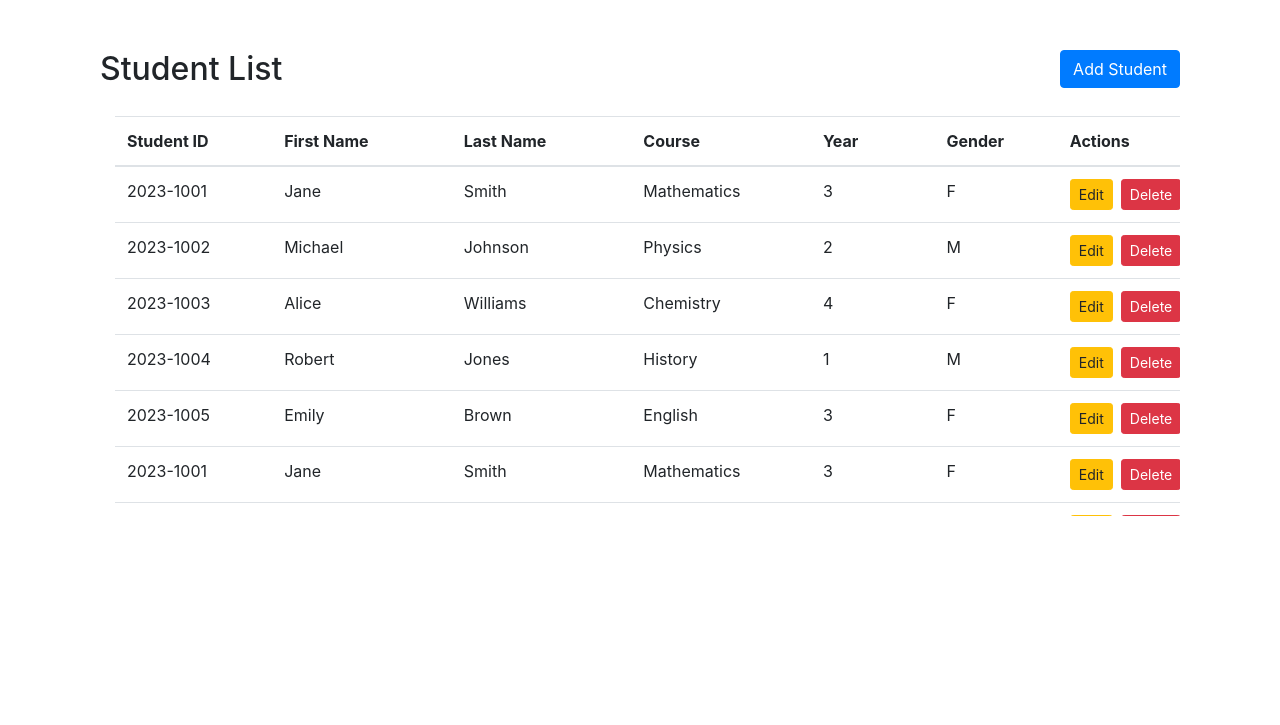
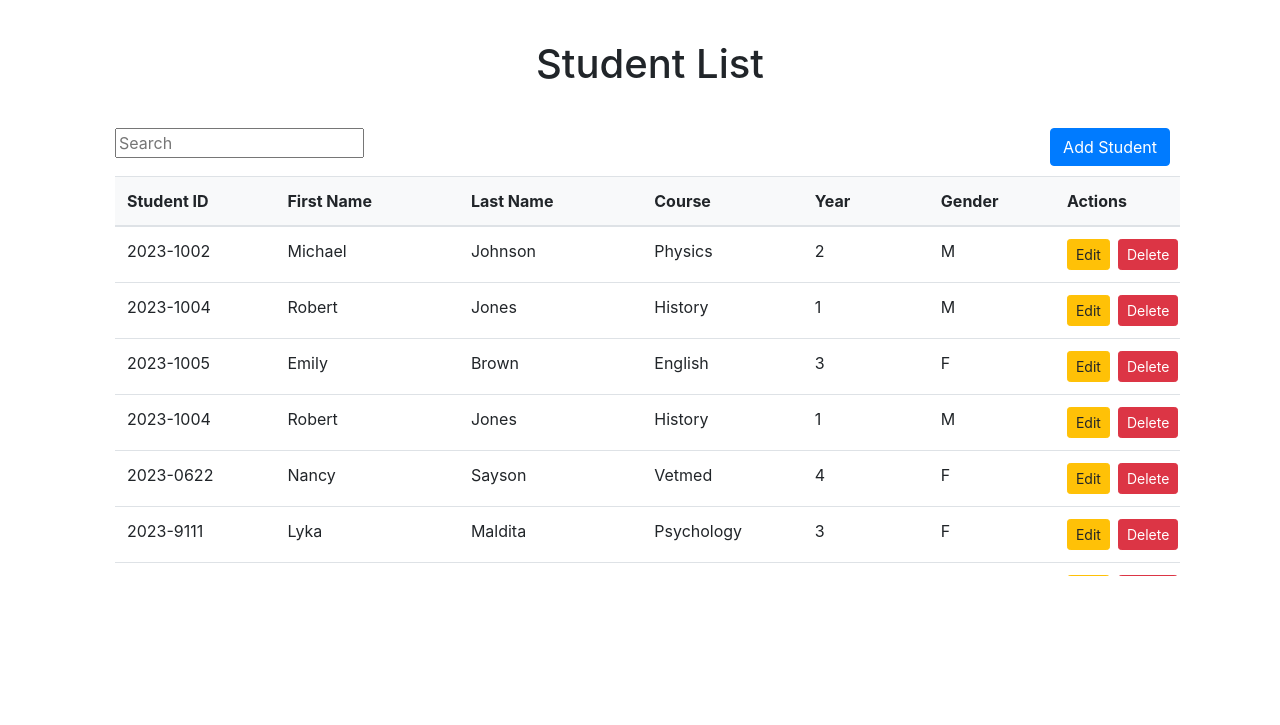
Before and after one commit to nancymsay/ccc181ssis, a Flask app: page / in a window 1280 px wide. Shown: the part 56-781 px from the top of the page. Run offline with Flask 3, Linux system fonts and the light colour scheme; some libraries are stand-ins or nearby versions.

Commit message:
update student layout

```diff
--- a/app/templates/base.html
+++ b/app/templates/base.html
@@ -3,20 +3,24 @@
     <head>
         <meta charset="utf-8" />
         <meta name="viewport" content="width=device-width, initial-scale=1" />
-        <link
-        rel="stylesheet"
-        href="https://stackpath.bootstrapcdn.com/bootstrap/4.4.1/css/bootstrap.min.css"
-        integrity="sha384-Vkoo8x4CGsO3+Hhxv8T/Q5PaXtkKtu6ug5TOeNV6gBiFeWPGFN9MuhOf23Q9Ifjh"
-        crossorigin="anonymous"
-        />
-
-        <link
-        rel="stylesheet"
-        href="https://stackpath.bootstrapcdn.com/font-awesome/4.7.0/css/font-awesome.min.css"
-        crossorigin="anonymous"
-        />
+        <link rel="stylesheet" href="https://stackpath.bootstrapcdn.com/bootstrap/4.4.1/css/bootstrap.min.css" integrity="sha384-Vkoo8x4CGsO3+Hhxv8T/Q5PaXtkKtu6ug5TOeNV6gBiFeWPGFN9MuhOf23Q9Ifjh" crossorigin="anonymous" />
+        <link rel="stylesheet" href="https://stackpath.bootstrapcdn.com/font-awesome/4.7.0/css/font-awesome.min.css" crossorigin="anonymous" />
 
         <title>{% block title %}Home{% endblock %}</title>
+
+        <style>
+            .table-container {
+                max-height: 400px;
+                overflow-y: scroll;
+                overflow-x: hidden;
+            }
+
+            thead th {
+                position: sticky;
+                top: 0;
+                background-color: #f8f9fa;
+            }
+        </style>
     </head>
     <body>
         <nav class="navbar navbar-expand-lg navbar-dark bg-dark">
@@ -59,5 +63,39 @@
         crossorigin="anonymous"
         ></script>
 
+        <script src="https://code.jquery.com/jquery-3.6.0.min.js"></script>
+        <script src="https://cdn.jsdelivr.net/npm/bootstrap@5.3.0/dist/js/bootstrap.bundle.min.js"></script>
+
+        <script>
+            // Ensure that the script is placed after the jQuery and Bootstrap libraries are loaded
+            $(document).ready(function(){
+                // Handle the click event of the edit button
+                $('.btn-warning').click(function(){
+                    // Fetch the student data and populate the form inputs accordingly
+                    var studentID = $(this).closest('tr').find('td:first').text(); // Assuming the first column contains the student ID
+                    // Add code here to fetch other data like first name, last name, course, year, gender, etc.
+
+                    // Populate the form inputs in the modal with the fetched data
+                    $('#editModal').find('#studentID').val(studentID);
+                    // Add code here to set values for other form inputs
+
+                    // Display the modal for editing
+                    $('#editModal').modal('show');
+                });
+            });
+        </script>
+
+        <script>
+            $(document).ready(function(){
+                // Handle the click event of the delete button
+                $('.btn-danger').click(function(e){
+                    e.preventDefault();
+                    var deleteUrl = $(this).attr('href');
+                    $('#confirmDeleteButton').attr('href', deleteUrl);
+                    $('#deleteModal').modal('show');
+                });
+            });
+        </script>
+
     </body>
 </html>
--- a/app/templates/student.html
+++ b/app/templates/student.html
@@ -2,13 +2,18 @@
 <title>{% block title %}Student{% endblock %}</title>
 
 {% block content %}
-<div class="container" style="margin-top: 50px;">
+<div class="container" style="margin-top: 40px;">
     <div class="row">
-        <div class="col-sm-8">
-            <h2 style="display: inline-block; margin-right: 20px;">Student List</h2>
+        <div class="col-sm-12 text-center">
+            <h1 style="display: inline-block; margin-left: 20px; margin-bottom: 40px">Student List</h1>
+        </div>
+    </div>
+    <div class="row" style="margin-bottom: 5px;">
+        <div class="col-sm-8 text-left">
+            <input type="text" id="searchBar" placeholder="Search" style="display: inline-block; margin-left: 15px; width:35%;">
         </div>
         <div class="col-sm-4 text-right">
-            <button class="btn btn-primary" data-toggle="modal" data-target="#myModal" style="display: inline-block;">Add Student</button>
+            <button class="btn btn-primary" data-toggle="modal" data-target="#myModal" style="display: inline-block; margin-right: 10px;">Add Student</button>
         </div>
     </div>
 
@@ -24,35 +29,36 @@
                 </div>
 
                 <div class="modal-body">
+                    <!-- Form for adding new student data -->
                     <form action="{{url_for('student')}}" method="POST">
                         <div class="form-group">
                             <label for="exampleFormControlInput1" class="col-form-label">Student ID</label>
-                            <input type="text" name="text" class="form-control" id="exampleFormControlInput1" placeholder="2021-1234">
+                            <input type="text" name="studentID" class="form-control" id="exampleFormControlInput1" placeholder="2021-1234">
                         </div>
 
                         <div class="form-group">
                             <label for="exampleFormControlInput1" class="col-form-label">First Name</label>
-                            <input type="text" name="text" class="form-control" id="exampleFormControlInput1" placeholder="Juan">
+                            <input type="text" name="firstName" class="form-control" id="exampleFormControlInput1" placeholder="Juan">
                         </div>
 
                         <div class="form-group">
                             <label for="exampleFormControlInput1" class="col-form-label">Last Name</label>
-                            <input type="text" name="text" class="form-control" id="exampleFormControlInput1" placeholder="Cruz">
+                            <input type="text" name="lastName" class="form-control" id="exampleFormControlInput1" placeholder="Cruz">
                         </div>
 
                         <div class="form-group">
                             <label for="exampleFormControlInput1" class="col-form-label">Course</label>
-                            <input type="text" name="text" class="form-control" id="exampleFormControlInput1" placeholder="BSCS">
+                            <input type="text" name="course" class="form-control" id="exampleFormControlInput1" placeholder="BSCS">
                         </div>
 
                         <div class="form-group">
                             <label for="exampleFormControlInput1" class="col-form-label">Year</label>
-                            <input type="text" name="text" class="form-control" id="exampleFormControlInput1" placeholder="1-4">
+                            <input type="text" name="year" class="form-control" id="exampleFormControlInput1" placeholder="1-4">
                         </div>
 
                         <div class="form-group">
                             <label for="exampleFormControlInput1" class="col-form-label">Gender</label>
-                            <input type="text" name="text" class="form-control" id="exampleFormControlInput1" placeholder="F/M">
+                            <input type="text" name="gender" class="form-control" id="exampleFormControlInput1" placeholder="F/M">
                         </div>
 
                         <div class="form-group text-center">
@@ -64,7 +70,84 @@
         </div>
     </div>
 
-    <div class="col-sm-12" style="margin-top: 20px; max-height: 400px; overflow-y: scroll; overflow-x: hidden;">
+    <!-- Edit Student Data -->
+    <div id="editModal" class="modal fade" role="dialog">
+        <div class="modal-dialog">
+            <div class="modal-content">
+                <div class="modal-header">
+                    <h5 class="modal-title text-primary" style="align-content: center;">Edit Student</h5>
+                    <button type="button" class="close" data-dismiss="modal" aria-label="Close">
+                        <span aria-hidden="true">&times;</span>
+                    </button>
+                </div>
+
+                <div class="modal-body">
+                    <!-- Form for editing student data -->
+                    <form action="/update_student" method="POST">
+                        <div class="form-group">
+                            <label for="studentID">Student ID</label>
+                            <input type="text" name="studentID" class="form-control" id="studentID" placeholder="2021-1234" required>
+                        </div>
+
+                        <div class="form-group">
+                            <label for="firstName">First Name</label>
+                            <input type="text" name="FirstName" class="form-control" id="firstName" placeholder="Juan" required>
+                        </div>
+
+                        <div class="form-group">
+                            <label for="lastName">Last Name</label>
+                            <input type="text" name="lastName" class="form-control" id="lastName" placeholder="Cruz" required>
+                        </div>
+
+                        <div class="form-group">
+                            <label for="course">Course</label>
+                            <input type="text" name="course" class="form-control" id="course" placeholder="BSCS" required>
+                        </div>
+
+                        <div class="form-group">
+                            <label for="year">Year</label>
+                            <input type="text" name="year" class="form-control" id="year" placeholder="1" required>
+                        </div>
+
+                        <div class="form-group">
+                            <label for="gender">Gender</label>
+                            <input type="text" name="gender" class="form-control" id="gender" placeholder="M" required>
+                        </div>
+
+                        <div class="form-group text-center">
+                            <button type="submit" class="btn btn-primary mb-2">Update</button>
+                        </div>
+                    </form>
+                </div>
+                <div class="modal-footer">
+                    <button type="button" class="btn btn-secondary" data-dismiss="modal">Close</button>
+                </div>
+            </div>
+        </div>
+    </div>
+
+    <!-- Delete Student Confirmation Modal -->
+    <div id="deleteModal" class="modal fade" role="dialog">
+        <div class="modal-dialog">
+            <div class="modal-content">
+                <div class="modal-header">
+                    <h5 class="modal-title text-danger" style="align-content: center;">Delete Student</h5>
+                    <button type="button" class="close" data-dismiss="modal" aria-label="Close">
+                        <span aria-hidden="true">&times;</span>
+                    </button>
+                </div>
+                <div class="modal-body">
+                    <p>Are you sure you want to delete this student?</p>
+                </div>
+                <div class="modal-footer">
+                    <button type="button" class="btn btn-secondary" data-dismiss="modal">Close</button>
+                    <a id="confirmDeleteButton" href="#" class="btn btn-danger">Delete</a>
+                </div>
+            </div>
+        </div>
+    </div>
+
+    <div class="col-sm-12" style="margin-top: 10px; max-height: 400px; overflow-y: scroll; overflow-x: hidden;">
         <div style="width: max-content;">
             <table class="table table-hover" style="width: 100%;">
                 <colgroup>
@@ -72,7 +155,7 @@
                     <col style="width: 14%">
                     <col style="width: 16%">
                     <col style="width: 16%">
-                    <col style="width: 16%">
+                    <col style="width: 14%">
                     <col style="width: 11%">
                     <col style="width: 11%">
                     <col style="width: 12.5%">
@@ -100,27 +183,12 @@
                     <td>{{row.5}}</td>
                     <td>
                         <a href="/update/{{row.0}}" class="btn btn-warning btn-sm" data-toggle="modal" data-target="#modaledit{{row.0}}">Edit</a>
-                        <a href="/delete/{{row.0}}" onclick="return confirm('Are Sure Want To Deleted ?')" class="btn btn-danger btn-sm">Delete</a>
+                        <a href="/delete/{{row.0}}" class="btn btn-danger btn-sm">Delete</a>
                     </td>
                 </tr>
                 {% endfor %}
 
                 <!-- Static Data -->
-                <tr>
-                    <td>2023-1001</td>
-                    <td>Jane</td>
-                    <td>Smith</td>
-                    <td>Mathematics</td>
-                    <td>3</td>
-                    <td>F</td>
-                    <td>
-                        <div class="d-flex">
-                            <a href="/update/2023-1001" class="btn btn-warning btn-sm mr-2" data-toggle="modal" data-target="#modaledit2023-1001">Edit</a>
-                            <a href="/delete/2023-1001" onclick="return confirm('Are you sure you want to delete?')" class="btn btn-danger btn-sm">Delete</a>
-                        </div>
-                    </td>
-                </tr>
-
                 <tr>
                     <td>2023-1002</td>
                     <td>Michael</td>
@@ -130,23 +198,8 @@
                     <td>M</td>
                     <td>
                         <div class="d-flex">
-                            <a href="/update/2023-1001" class="btn btn-warning btn-sm mr-2" data-toggle="modal" data-target="#modaledit2023-1001">Edit</a>
-                            <a href="/delete/2023-1001" onclick="return confirm('Are you sure you want to delete?')" class="btn btn-danger btn-sm">Delete</a>
-                        </div>
-                    </td>
-                </tr>
-
-                <tr>
-                    <td>2023-1003</td>
-                    <td>Alice</td>
-                    <td>Williams</td>
-                    <td>Chemistry</td>
-                    <td>4</td>
-                    <td>F</td>
-                    <td>
-                        <div class="d-flex">
-                            <a href="/update/2023-1001" class="btn btn-warning btn-sm mr-2" data-toggle="modal" data-target="#modaledit2023-1001">Edit</a>
-                            <a href="/delete/2023-1001" onclick="return confirm('Are you sure you want to delete?')" class="btn btn-danger btn-sm">Delete</a>
+                            <a href="/update/2023-1002" class="btn btn-warning btn-sm mr-2" data-toggle="modal" data-target="#modaledit2023-1002">Edit</a>
+                            <a href="/delete/2023-1002" class="btn btn-danger btn-sm">Delete</a>
                         </div>
                     </td>
                 </tr>
@@ -160,8 +213,8 @@
                     <td>M</td>
                     <td>
                         <div class="d-flex">
-                            <a href="/update/2023-1001" class="btn btn-warning btn-sm mr-2" data-toggle="modal" data-target="#modaledit2023-1001">Edit</a>
-                            <a href="/delete/2023-1001" onclick="return confirm('Are you sure you want to delete?')" class="btn btn-danger btn-sm">Delete</a>
+                            <a href="/update/2023-1004" class="btn btn-warning btn-sm mr-2" data-toggle="modal" data-target="#modaledit2023-1004">Edit</a>
+                            <a href="/delete/2023-1004" class="btn btn-danger btn-sm">Delete</a>
                         </div>
                     </td>
                 </tr>
@@ -175,53 +228,8 @@
                     <td>F</td>
                     <td>
                         <div class="d-flex">
-                            <a href="/update/2023-1001" class="btn btn-warning btn-sm mr-2" data-toggle="modal" data-target="#modaledit2023-1001">Edit</a>
-                            <a href="/delete/2023-1001" onclick="return confirm('Are you sure you want to delete?')" class="btn btn-danger btn-sm">Delete</a>
-                        </div>
-                    </td>
-                </tr>
-
-                <tr>
-                    <td>2023-1001</td>
-                    <td>Jane</td>
-                    <td>Smith</td>
-                    <td>Mathematics</td>
-                    <td>3</td>
-                    <td>F</td>
-                    <td>
-                        <div class="d-flex">
-                            <a href="/update/2023-1001" class="btn btn-warning btn-sm mr-2" data-toggle="modal" data-target="#modaledit2023-1001">Edit</a>
-                            <a href="/delete/2023-1001" onclick="return confirm('Are you sure you want to delete?')" class="btn btn-danger btn-sm">Delete</a>
-                        </div>
-                    </td>
-                </tr>
-
-                <tr>
-                    <td>2023-1002</td>
-                    <td>Michael</td>
-                    <td>Johnson</td>
-                    <td>Physics</td>
-                    <td>2</td>
-                    <td>M</td>
-                    <td>
-                        <div class="d-flex">
-                            <a href="/update/2023-1001" class="btn btn-warning btn-sm mr-2" data-toggle="modal" data-target="#modaledit2023-1001">Edit</a>
-                            <a href="/delete/2023-1001" onclick="return confirm('Are you sure you want to delete?')" class="btn btn-danger btn-sm">Delete</a>
-                        </div>
-                    </td>
-                </tr>
-
-                <tr>
-                    <td>2023-1003</td>
-                    <td>Alice</td>
-                    <td>Williams</td>
-                    <td>Chemistry</td>
-                    <td>4</td>
-                    <td>F</td>
-                    <td>
-                        <div class="d-flex">
-                            <a href="/update/2023-1001" class="btn btn-warning btn-sm mr-2" data-toggle="modal" data-target="#modaledit2023-1001">Edit</a>
-                            <a href="/delete/2023-1001" onclick="return confirm('Are you sure you want to delete?')" class="btn btn-danger btn-sm">Delete</a>
+                            <a href="/update/2023-1004" class="btn btn-warning btn-sm mr-2" data-toggle="modal" data-target="#modaledit2023-1004">Edit</a>
+                            <a href="/delete/2023-1004" class="btn btn-danger btn-sm">Delete</a>
                         </div>
                     </td>
                 </tr>
@@ -235,8 +243,38 @@
                     <td>M</td>
                     <td>
                         <div class="d-flex">
-                            <a href="/update/2023-1001" class="btn btn-warning btn-sm mr-2" data-toggle="modal" data-target="#modaledit2023-1001">Edit</a>
-                            <a href="/delete/2023-1001" onclick="return confirm('Are you sure you want to delete?')" class="btn btn-danger btn-sm">Delete</a>
+                            <a href="/update/2023-1004" class="btn btn-warning btn-sm mr-2" data-toggle="modal" data-target="#modaledit2023-1004">Edit</a>
+                            <a href="/delete/2023-1004" class="btn btn-danger btn-sm">Delete</a>
+                        </div>
+                    </td>
+                </tr>
+
+                <tr>
+                    <td>2023-0622</td>
+                    <td>Nancy</td>
+                    <td>Sayson</td>
+                    <td>Vetmed</td>
+                    <td>4</td>
+                    <td>F</td>
+                    <td>
+                        <div class="d-flex">
+                            <a href="/update/2023-1005" class="btn btn-warning btn-sm mr-2" data-toggle="modal" data-target="#modaledit2023-1005">Edit</a>
+                            <a href="/delete/2023-1005" class="btn btn-danger btn-sm">Delete</a>
+                        </div>
+                    </td>
+                </tr>
+
+                <tr>
+                    <td>2023-9111</td>
+                    <td>Lyka</td>
+                    <td>Maldita</td>
+                    <td>Psychology</td>
+                    <td>3</td>
+                    <td>F</td>
+                    <td>
+                        <div class="d-flex">
+                            <a href="/update/2023-1005" class="btn btn-warning btn-sm mr-2" data-toggle="modal" data-target="#modaledit2023-1005">Edit</a>
+                            <a href="/delete/2023-1005" class="btn btn-danger btn-sm">Delete</a>
                         </div>
                     </td>
                 </tr>
@@ -250,12 +288,11 @@
                     <td>F</td>
                     <td>
                         <div class="d-flex">
-                            <a href="/update/2023-1001" class="btn btn-warning btn-sm mr-2" data-toggle="modal" data-target="#modaledit2023-1001">Edit</a>
-                            <a href="/delete/2023-1001" onclick="return confirm('Are you sure you want to delete?')" class="btn btn-danger btn-sm">Delete</a>
+                            <a href="/update/2023-1005" class="btn btn-warning btn-sm mr-2" data-toggle="modal" data-target="#modaledit2023-1005">Edit</a>
+                            <a href="/delete/2023-1005" class="btn btn-danger btn-sm">Delete</a>
                         </div>
                     </td>
                 </tr>
-
             </tbody>
         </table>
     </div>
```
